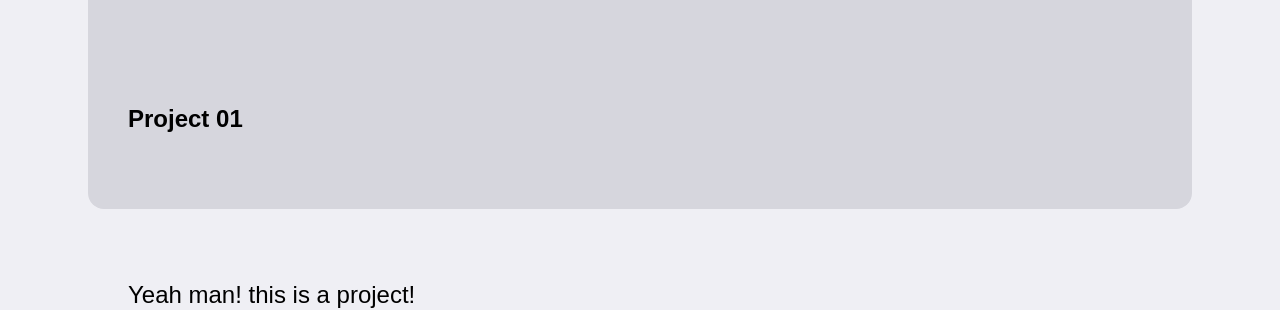
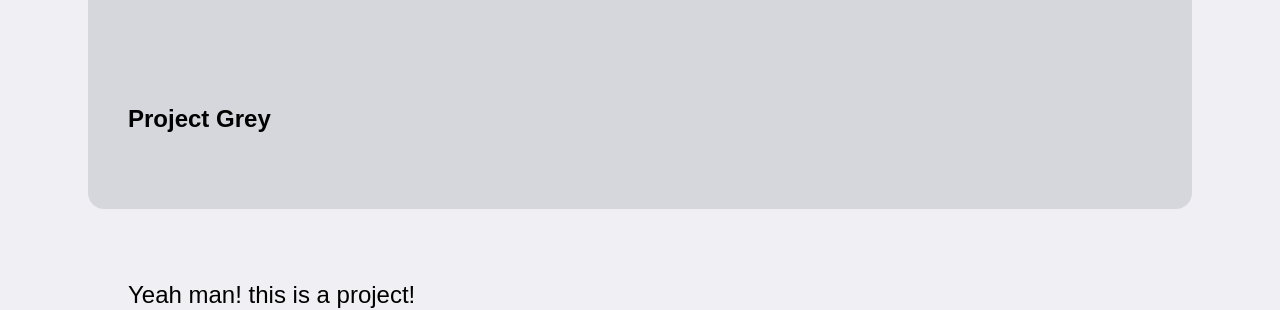
Before and after one commit to foundmonster/foundmonster.github.io, a Jekyll site: the page built from _posts/2020-04-07-project-post-test.md, in a window 1280 px wide. Shown: the part 273-583 px from the top of the page. Built offline with Jekyll 4.4.1, drawn with Linux system fonts in a browser that asks for light colours; some web fonts are replaced.

Commit message:
added descriotion to other project, removed project numbers to help validate design

```diff
--- a/_posts/2020-04-07-project-post-test.md
+++ b/_posts/2020-04-07-project-post-test.md
@@ -1,8 +1,8 @@
 ---
 layout: post
-title: Project 01
+title: Project Grey
 categories: project
-description: Project 01 was the output of a set of tasks, implemented by principles, learned by experience and study.
+description: Project Grey was the output of a set of tasks, implemented by principles, learned by experience and study.
 ---
 ## Yeah man! this is a project!
 
--- a/_sass/main.scss
+++ b/_sass/main.scss
@@ -29,6 +29,8 @@ body {
 	font-style: normal;
     max-width: 64rem;
     background-color: #EFEFF4;
+    padding-left: 8px;
+    padding-right: 8px;
 }
 
 main {
```
Also changed, not shown: _posts/2020-04-07-second-project.md (+2 -1 lines).
